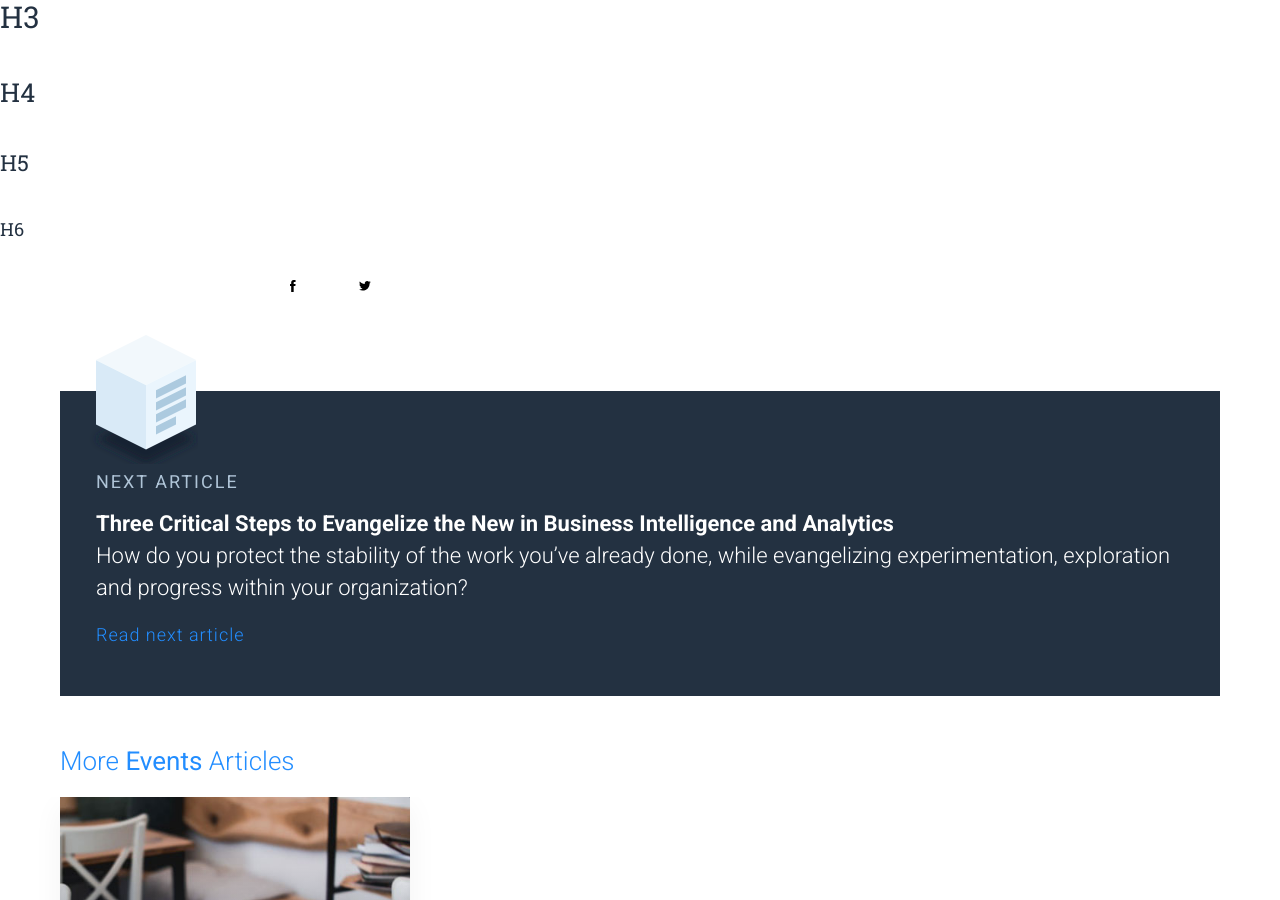
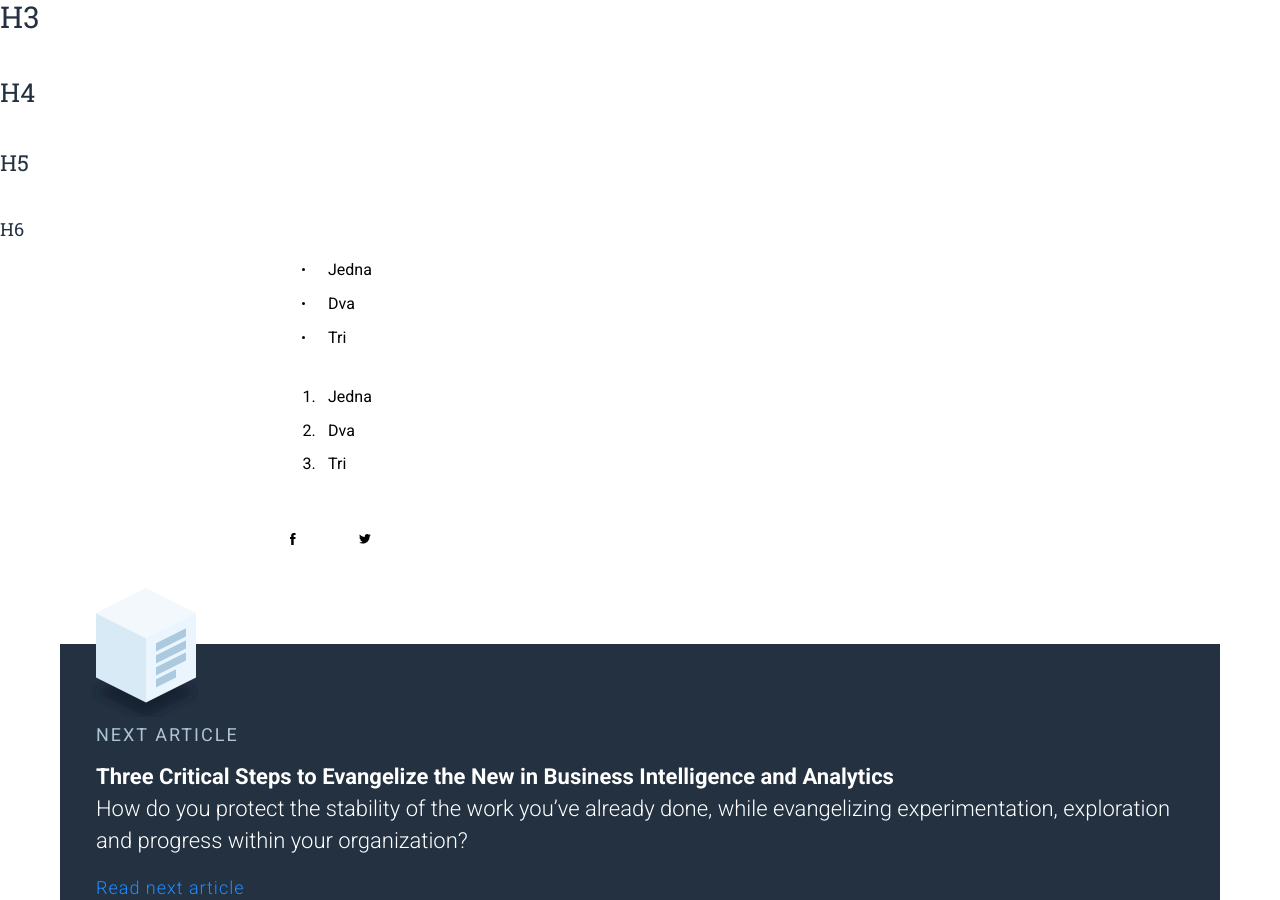
Before and after one commit to keboola/blog, a Jekyll site: the page built from _posts/2018-10-26-style-test.md, in a window 1280 px wide and 900 px high, scrolled down 744 px. Built offline with Jekyll 4.4.1, drawn with Linux system fonts in a browser that asks for light colours; nearby versions of some CDN libraries.

Commit message:
Update from Forestry.io - Updated style-test.md

```diff
--- a/_posts/2018-10-26-style-test.md
+++ b/_posts/2018-10-26-style-test.md
@@ -20,3 +20,11 @@ coverphoto_slider: ''
 ##### H5
 
 ###### H6
+
+* Jedna
+* Dva
+* Tri
+
+1. Jedna
+2. Dva
+3. Tri
```
